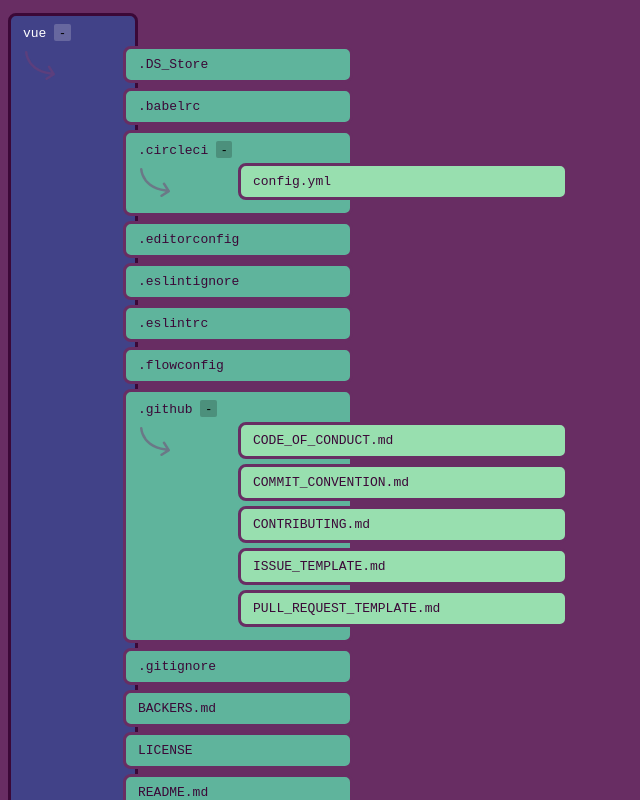
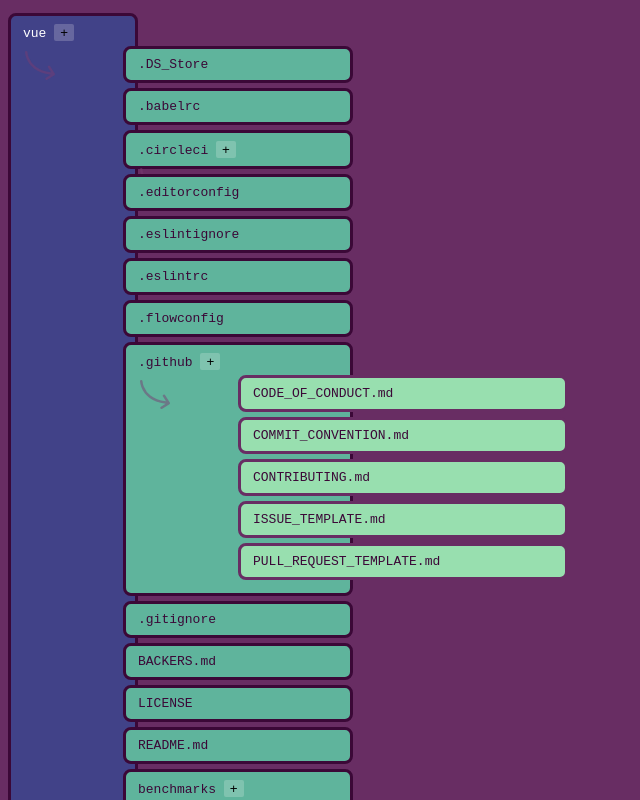
Before and after one commit to sdras/vue-directory-tree, a Vue app: page / in a window 1280 px wide. Shown: the top 800 px of the page, without its empty margins (0-640 px from the left). Built offline with nearby package versions, Linux system fonts and the light colour scheme.

Commit message:
first steps of specific structure

```diff
--- a/src/App.vue
+++ b/src/App.vue
@@ -2,13 +2,12 @@
   <div id="app">
     <app-item
       class="item"
-      :model="vuetree">
+      :unit="vuetree">
     </app-item>
   </div>
 </template>
 
 <script>
-import { mapState } from 'vuex'
 import AppItem from './components/AppItem.vue'
 
 export default {
--- a/src/components/AppItem.vue
+++ b/src/components/AppItem.vue
@@ -4,19 +4,19 @@
     <div
       @click="isFolder? open = !open : ''"
     >
-        {{ model.name }}
+        {{ unit.name }}
       <button v-if="isFolder">{{ open ? '-' : '+' }}</button>
     </div>
 
     <app-arrow v-if="isFolder" />
 
-    <section v-show="open" v-if="isFolder">
+    <section v-show="arrOpen" v-if="isFolder">
 
       <app-item
         class="item"
-        v-for="(model, index) in model.children"
-        :key="model.name"
-        :model="model"
+        v-for="(unit, index) in unit.children"
+        :key="unit.name"
+        :unit="unit"
       >
       </app-item>
 
@@ -34,16 +34,30 @@
     AppArrow
   },
   props: {
-    model: Object
+    unit: Object
   },
   data() {
     return {
-      open: true
+      open: false
     }
   },
   computed: {
+    opened() {
+      return this.$store.state.opened
+    },
+    arrOpen() {
+      var found = this.opened.find(el => {
+        if (el === this.unit.name) {
+          return true
+        } else {
+          return false
+        }
+      })
+
+      return found
+    },
     isFolder() {
-      return this.model.children && this.model.children.length
+      return this.unit.children && this.unit.children.length
     }
   }
 }
@@ -73,13 +87,13 @@
   }
   .block {
     width: 200px;
-    button {
-      background: rgba(0, 0, 0, 0.2);
-    }
     color: #3b0837;
-    border: solid #682d63;
     background: #5fb49c;
     .block {
+      button {
+        background: rgba(0, 0, 0, 0.2);
+      }
+      border: solid #682d63;
       width: 300px;
       background: #98dfaf;
       .block {
--- a/src/store.js
+++ b/src/store.js
@@ -5,6 +5,7 @@
 
 export default new Vuex.Store({
   state: {
+    opened: ['vue', '.github', 'scripts', 'src'],
     vuetree: {
       path: 'vue/',
       name: 'vue',
@@ -3530,7 +3531,6 @@
             }
           ]
         },
-        { path: 'vue//tree.js', name: 'tree.js', type: 'file' },
         {
           path: 'vue//types',
           name: 'types',
```
